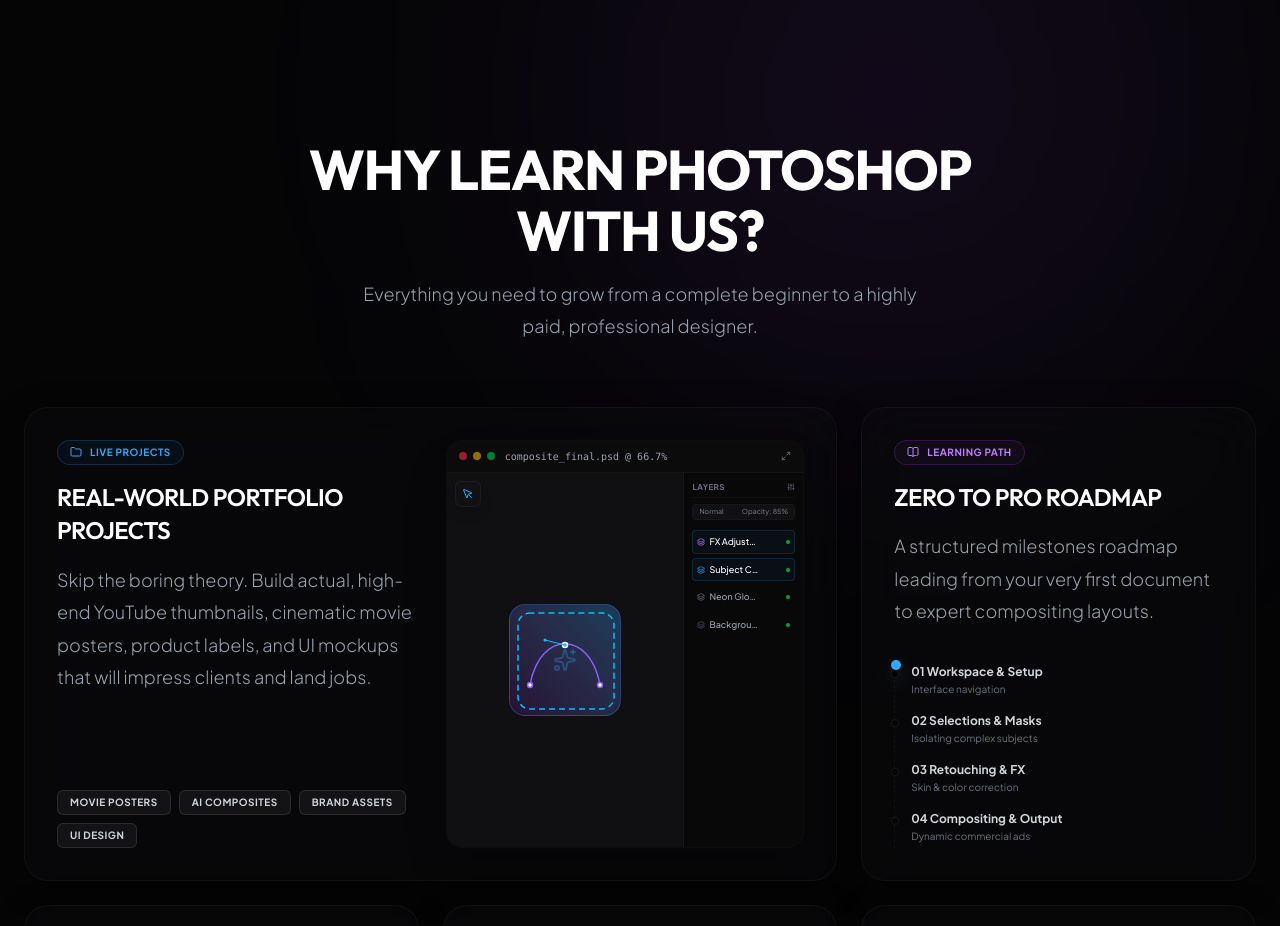
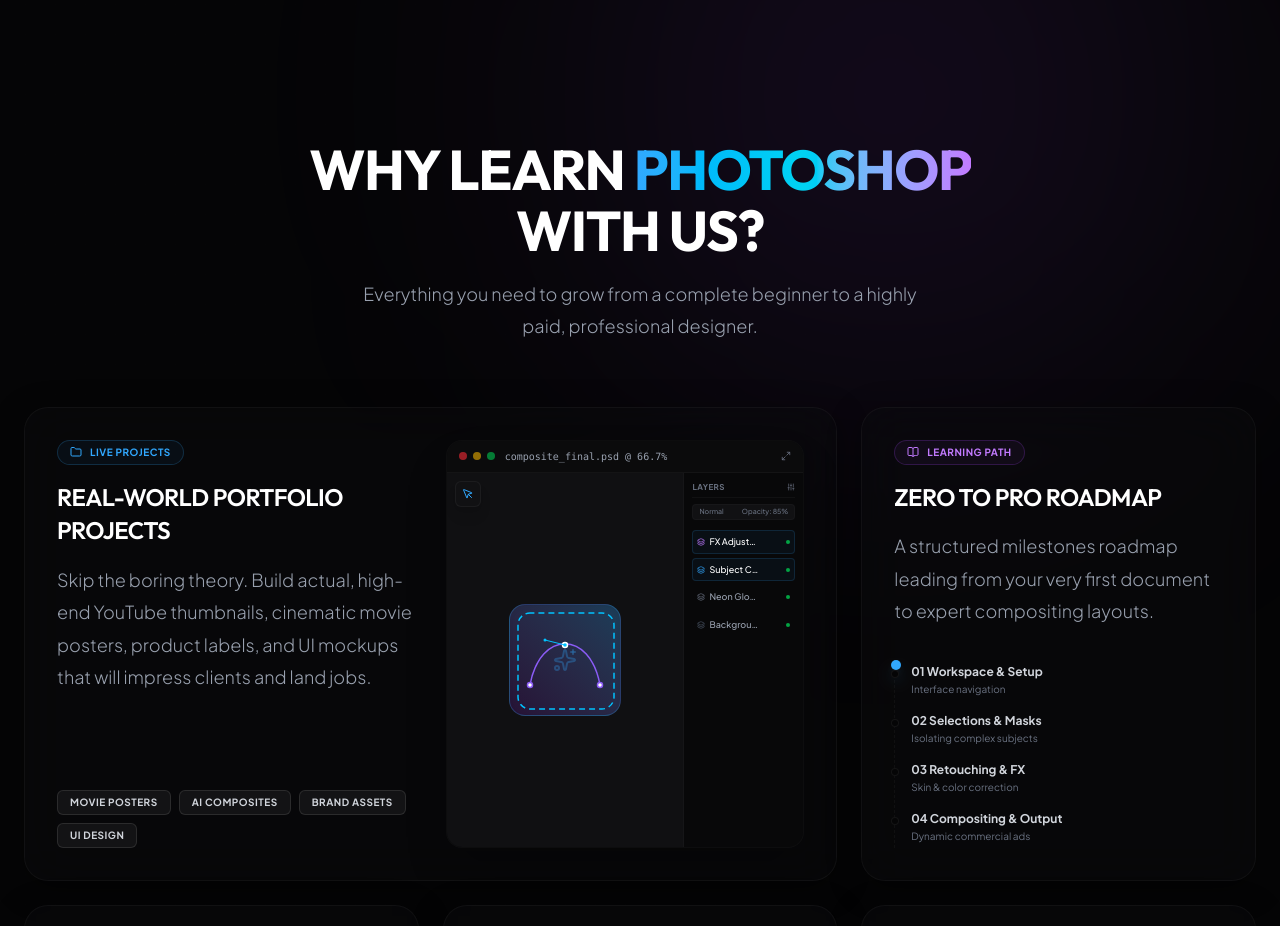
Before and after one commit to wasimhavaldar70-a11y/Premium-Photoshop-Learning-Platform, a Next.js app: page / in a window 1280 px wide. Shown: the part 1040-1966 px from the top of the page. Built offline with nearby package versions, Linux system fonts and the light colour scheme.

Commit message:
style: add gradient effect to the word Photoshop in the why-learn heading

```diff
--- a/src/app/page.tsx
+++ b/src/app/page.tsx
@@ -651,7 +651,7 @@ export default function LandingPage() {
       >
         <motion.div variants={fadeIn} className="space-y-4 max-w-3xl mx-auto">
           <h2 className="font-heading text-4xl md:text-[56px] font-bold text-white tracking-tight leading-[1.1] uppercase">
-            Why Learn Photoshop With Us?
+            Why Learn <span className="bg-gradient-to-r from-ps-blue via-cyan-400 to-purple-400 bg-clip-text text-transparent">Photoshop</span> With Us?
           </h2>
           <p className="text-base sm:text-[18px] leading-[1.8] text-gray-400 font-light max-w-xl mx-auto">
             Everything you need to grow from a complete beginner to a highly paid, professional designer.
```
